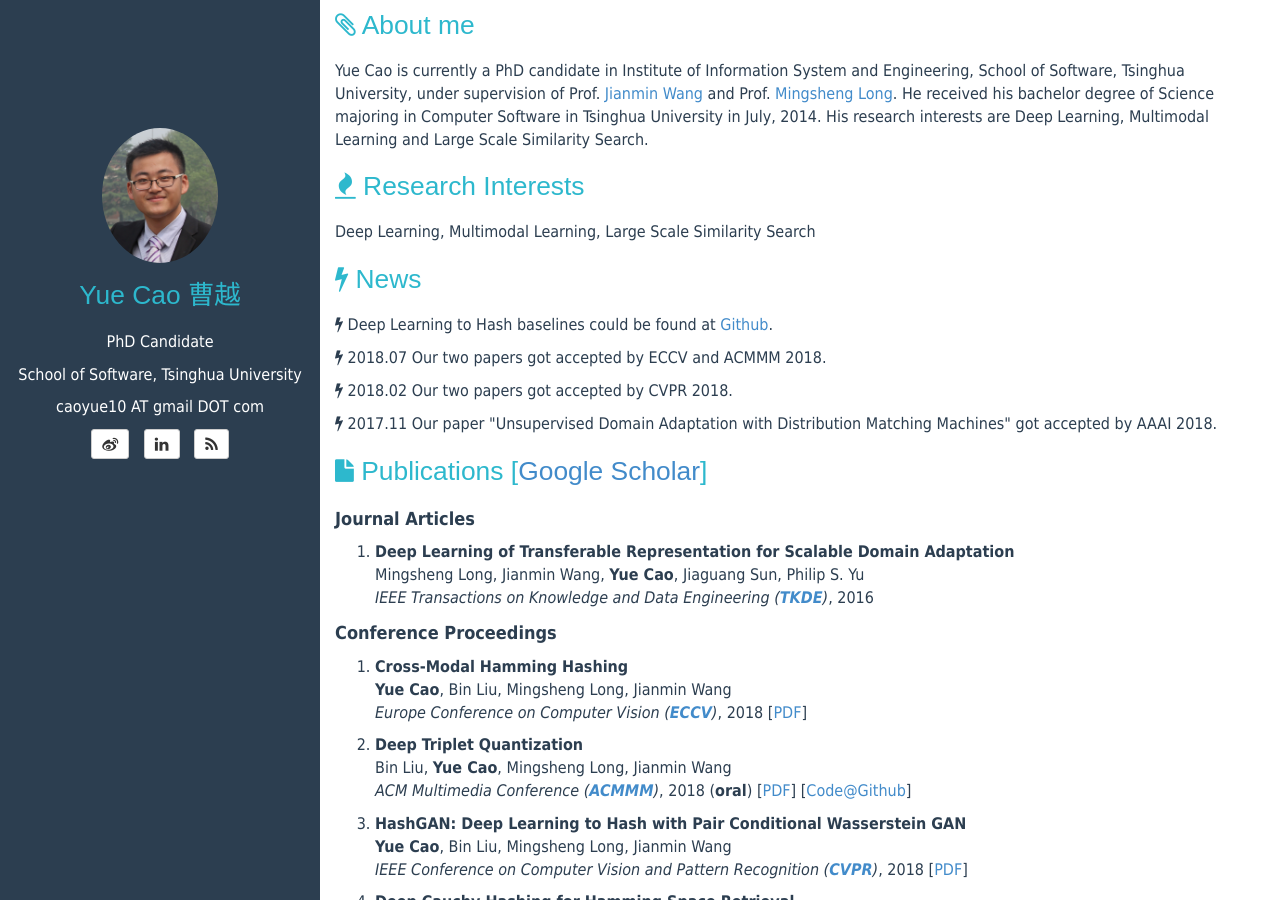
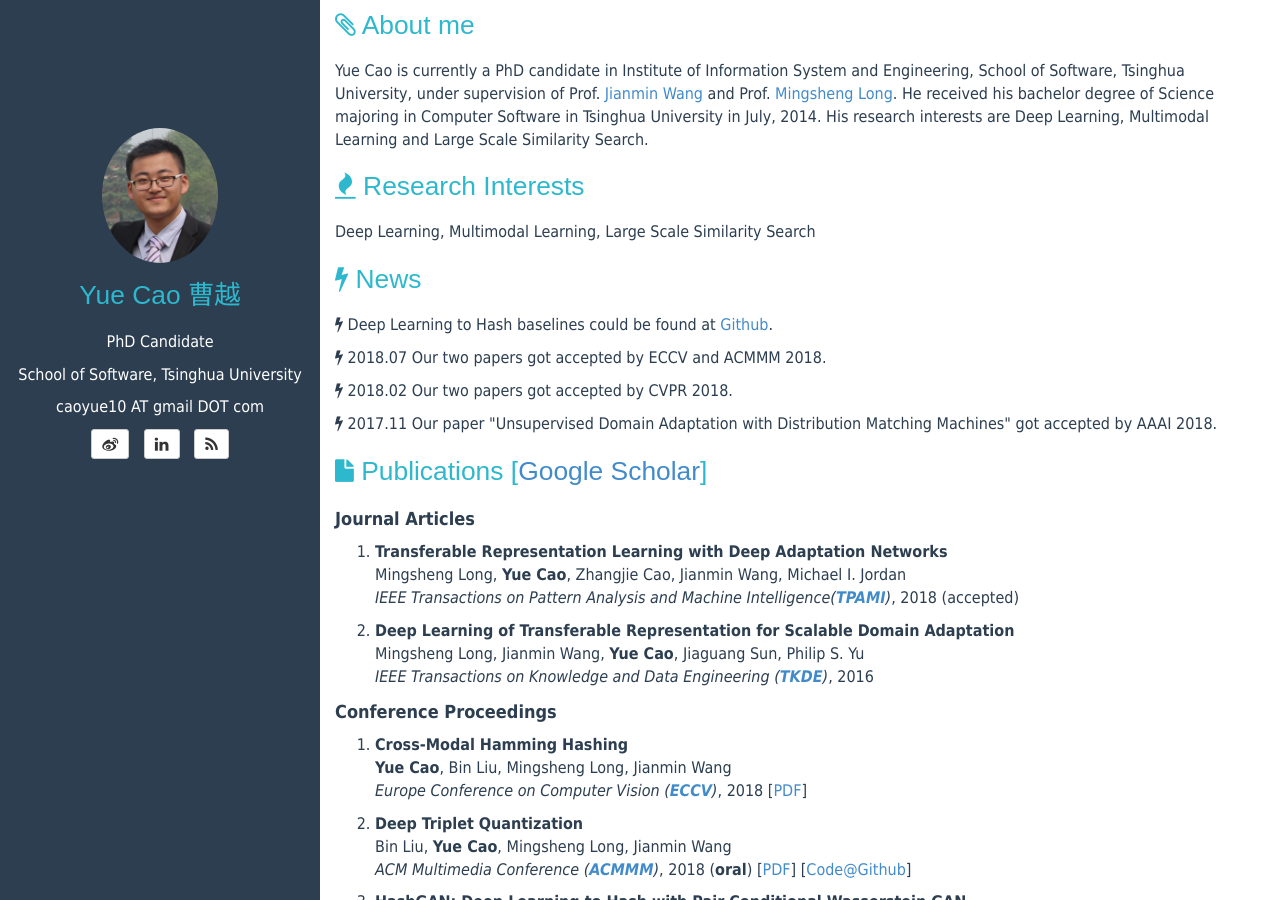
Before and after one commit to caoyue10/caoyue10.github.io, a Jekyll site: the page built from index.html, in a window 1280 px wide and 900 px high. Built offline with Jekyll 4.4.1, drawn with Linux system fonts in a browser that asks for light colours; the list of posts is cut into pages by our own code.

Commit message:
Update index.html

```diff
--- a/index.html
+++ b/index.html
@@ -80,13 +80,19 @@
     2017.11 Our paper "Unsupervised Domain Adaptation with Distribution Matching Machines" got accepted by AAAI 2018.
     </p>
     </div>
-
 <div class="Publications">
     <header>
         <h1><i class="fa fa-file"></i> Publications [<a href="https://scholar.google.com/citations?user=iRUO1ckAAAAJ&hl=zh-CN" target="_blank">Google Scholar</a>]</h1>
     </header>
     <p><font size="4"><strong>Journal Articles</strong></font></p>
     <ol>
+        <li>
+            <p>
+                <strong>Transferable Representation Learning with Deep Adaptation Networks</strong><br>
+                Mingsheng Long, <strong>Yue Cao</strong>, Zhangjie Cao, Jianmin Wang, Michael I. Jordan<br>
+                <em>IEEE Transactions on Pattern Analysis and Machine Intelligence(<a href="https://www.computer.org/web/tpami"><strong>TPAMI</strong></a>)</em>, 2018 (accepted)
+            </p>
+        </li>
         <li>
             <p>
                 <strong>Deep Learning of Transferable Representation for Scalable Domain Adaptation</strong><br>
```
